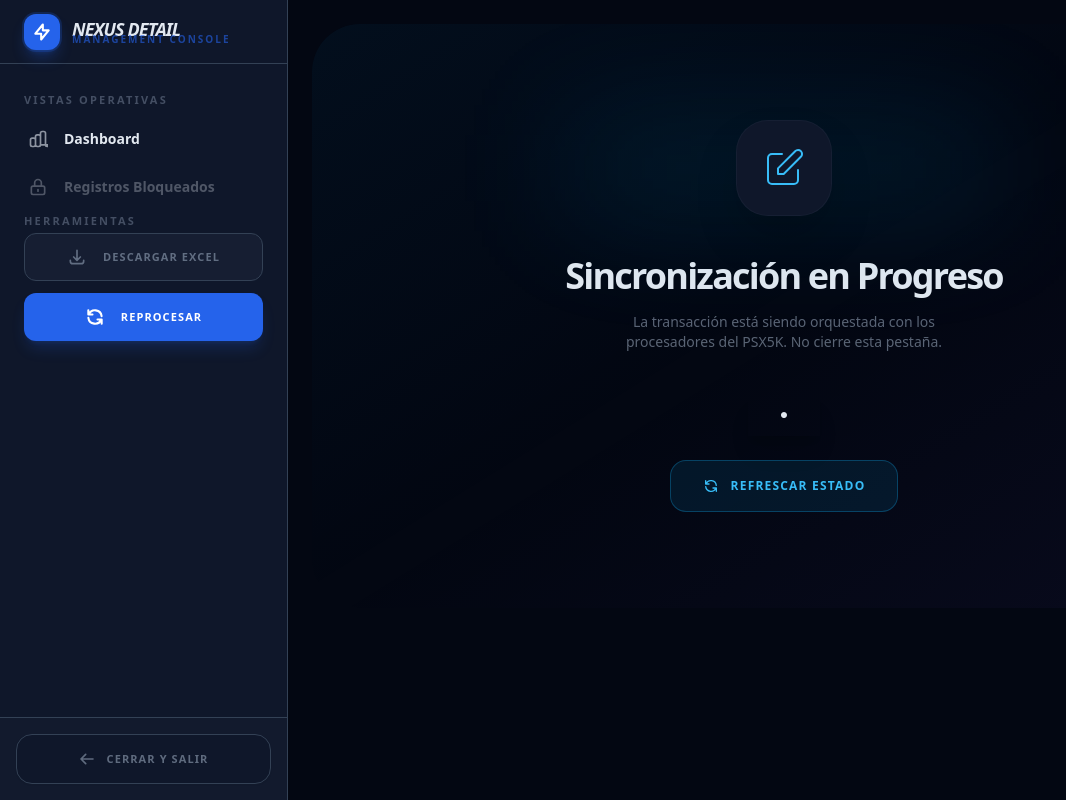
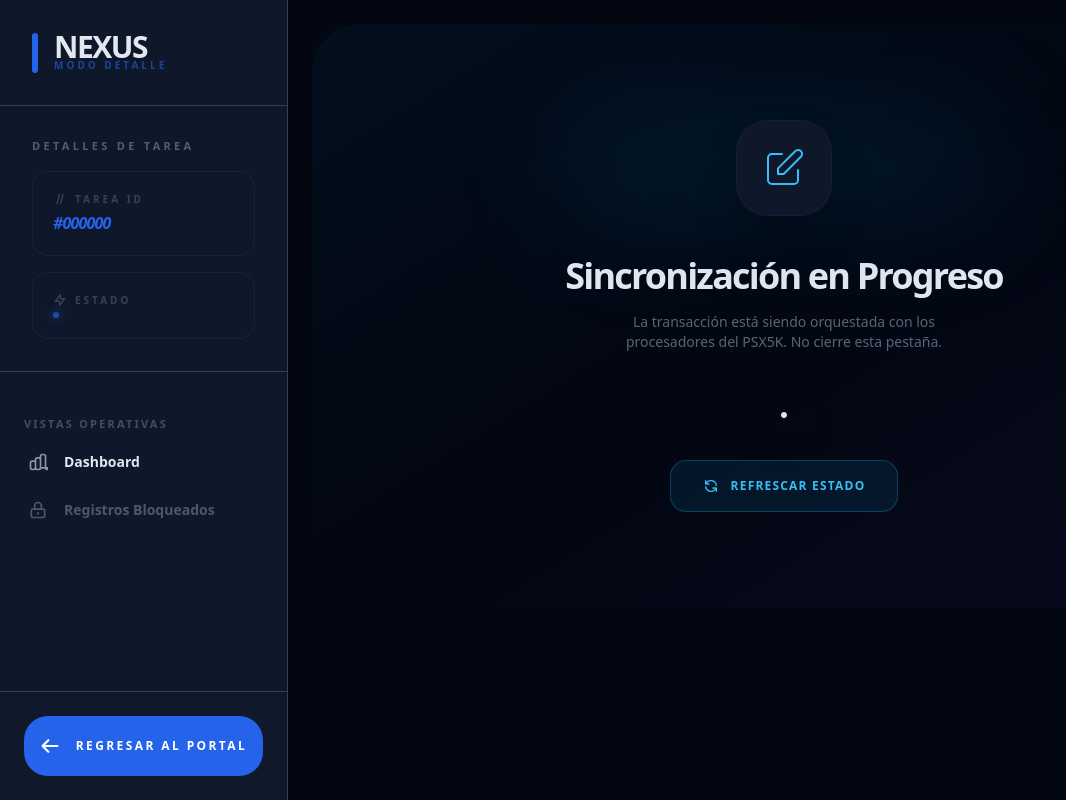
Before and after one commit to dtovar0/c20, a Python web app: template templates/psx_detail.html in a window 1280 px wide. Shown: the whole page, without its empty margins (0-1066 px from the left). Run offline with Jinja, Linux system fonts and the light colour scheme; the template is opened without the code that fills it, so the values that code supplies are empty; some libraries are stand-ins or nearby versions.

Commit message:
Documentacion  y detalles finales v1.0.15

```diff
--- a/templates/psx_detail.html
+++ b/templates/psx_detail.html
@@ -44,20 +44,50 @@
 
         <!-- SIDEBAR NAVIGATION (NEXUS STANDARD SYNC) -->
         <aside class="w-72 bg-panel-fill border-r border-panel-border flex flex-col shrink-0 relative z-20 overflow-hidden">
-            <!-- 1. BRAND HEADER -->
-            <div class="h-16 px-6 border-b border-panel-border flex items-center gap-3 flex-shrink-0">
-                <div class="w-9 h-9 rounded-xl bg-primary flex items-center justify-center shadow-lg shadow-primary/30 ring-2 ring-primary/20 text-white">
-                    <svg class="w-5 h-5" fill="none" stroke="currentColor" viewBox="0 0 24 24"><path stroke-linecap="round" stroke-linejoin="round" stroke-width="2.5" d="M13 10V3L4 14h7v7l9-11h-7z"></path></svg>
-                </div>
-                <div class="flex flex-col -space-y-1">
-                    <span class="text-lg font-black tracking-tighter uppercase text-body-text italic leading-none">NEXUS Detail</span>
-                    <span class="text-[10px] text-primary/60 font-bold uppercase tracking-[0.2em] leading-none">Management Console</span>
+            <!-- 1. BRAND HEADER (ORIGINAL BANNER STYLE) -->
+            <div class="p-8 border-b border-panel-border">
+                <div class="flex items-center gap-4">
+                    <div class="w-1.5 h-10 bg-primary rounded-full shadow-[0_0_15px_rgba(rgb(var(--color-primary)),0.4)]"></div>
+                    <div class="flex flex-col -space-y-1">
+                        <h1 class="text-3xl font-black text-body-text tracking-tighter uppercase leading-none">
+                            {% if sys_config and sys_config.portal_name %}
+                                {{ sys_config.portal_name }}
+                            {% else %}
+                                NEXUS
+                            {% endif %}
+                        </h1>
+                        <span class="text-[10px] font-black text-primary uppercase tracking-[0.3em] whitespace-nowrap opacity-60">MODO DETALLE</span>
+                    </div>
                 </div>
             </div>
 
-            <!-- 2. NAVIGATION MENU -->
+            <!-- 2. TASK CONTEXT -->
+            <div class="p-8 border-b border-panel-border bg-surface-container/5 space-y-4">
+                <h2 class="text-[11px] font-black text-label/50 uppercase tracking-[0.3em] mb-4">DETALLES DE TAREA</h2>
+
+                <div class="p-5 bg-panel-fill border border-panel-border/30 rounded-2xl shadow-sm group hover:border-primary/30 transition-all">
+                    <span class="text-[10px] items-center gap-2 flex uppercase tracking-[0.3em] text-label/30 font-black mb-1">
+                        <svg class="w-3.5 h-3.5" fill="none" stroke="currentColor" viewBox="0 0 24 24"><path stroke-linecap="round" stroke-linejoin="round" stroke-width="2.5" d="M7 20l4-16m2 16l4-16"></path></svg>
+                        Tarea ID
+                    </span>
+                    <span class="text-[16px] font-black text-primary tracking-tighter italic">#{{ "%06d"|format(task.id) }}</span>
+                </div>
+
+                <div class="p-5 bg-panel-fill border border-panel-border/30 rounded-2xl shadow-sm group hover:border-primary/30 transition-all">
+                    <span class="text-[10px] items-center gap-2 flex uppercase tracking-[0.3em] text-label/30 font-black mb-1">
+                        <svg class="w-3.5 h-3.5" fill="none" stroke="currentColor" viewBox="0 0 24 24"><path stroke-linecap="round" stroke-linejoin="round" stroke-width="2.5" d="M13 10V3L4 14h7v7l9-11h-7z"></path></svg>
+                        Estado
+                    </span>
+                    <div class="flex items-center gap-2 font-black {% if task.estado == 'Terminada' %}text-emerald-500{% elif task.estado == 'Error' %}text-rose-500{% else %}text-primary{% endif %} uppercase italic text-sm tracking-tighter">
+                        <span class="w-1.5 h-1.5 rounded-full bg-current animate-pulse shadow-[0_0_8px_currentColor]"></span>
+                        <span>{{ task.estado }}</span>
+                    </div>
+                </div>
+            </div>
+
+            <!-- 3. NAVIGATION MENU -->
             <nav class="flex-grow overflow-y-auto custom-scrollbar p-3 space-y-1">
-                <p class="text-[11px] font-black text-label/40 uppercase tracking-[0.2em] px-3 mt-4 mb-2">Vistas Operativas</p>
+                <p class="text-[11px] font-black text-label/40 uppercase tracking-[0.2em] px-3 mt-8 mb-2">Vistas Operativas</p>
 
                 <button onclick="switchTab('dashboard')" id="tab-trigger-dashboard" class="nav-item tab-trigger nav-item-active w-full px-4 py-3 text-sm font-bold flex items-center gap-4 transition-all group relative">
                     <svg class="w-5 h-5 opacity-60" fill="none" stroke="currentColor" viewBox="0 0 24 24"><path stroke-linecap="round" stroke-linejoin="round" stroke-width="2" d="M9 19v-6a2 2 0 00-2-2H5a2 2 0 00-2 2v6a2 2 0 002 2h2a2 2 0 002-2zm0 0V9a2 2 0 012-2h2a2 2 0 012 2v10m-6 0a2 2 0 002 2h2a2 2 0 002-2m0 0V5a2 2 0 012-2h2a2 2 0 012 2v14a2 2 0 002 2h2a2 2 0 002-2z"></path></svg>
@@ -66,8 +96,8 @@
 
                 {% if task.estado == 'Terminada' or task.estado == 'Error' %}
                 <button onclick="switchTab('logs')" id="tab-trigger-logs" class="nav-item tab-trigger w-full px-4 py-3 text-sm font-bold flex items-center gap-4 transition-all group relative">
-                    <svg class="w-5 h-5 opacity-60" fill="none" stroke="currentColor" viewBox="0 0 24 24"><path stroke-linecap="round" stroke-linejoin="round" stroke-width="2" d="M12 8v4l3 3m6-3a9 9 0 11-18 0 9 9 0 0118 0z"></path></svg>
-                    <span>Historial de Eventos</span>
+                    <svg class="w-5 h-5 opacity-60" fill="none" stroke="currentColor" viewBox="0 0 24 24"><path stroke-linecap="round" stroke-linejoin="round" stroke-width="2" d="M4 7v10c0 2.21 3.582 4 8 4s8-1.79 8-4V7M4 7c0 2.21 3.582 4 8 4s8-1.79 8-4M4 7c0-2.21 3.582-4 8-4s8 1.79 8 4m0 5c0 2.21-3.582 4-8 4s-8-1.79-8-4"></path></svg>
+                    <span>Tabla de Datos</span>
                 </button>
                 <button onclick="switchTab('cmd')" id="tab-trigger-cmd" class="nav-item tab-trigger w-full px-4 py-3 text-sm font-bold flex items-center gap-4 transition-all group relative">
                     <svg class="w-5 h-5 opacity-60" fill="none" stroke="currentColor" viewBox="0 0 24 24"><path stroke-linecap="round" stroke-linejoin="round" stroke-width="2" d="M8 9l3 3-3 3m5 0h3M5 20h14a2 2 0 002-2V6a2 2 0 00-2-2H5a2 2 0 00-2 2v12a2 2 0 002 2z"></path></svg>
@@ -79,25 +109,13 @@
                     <span class="text-sm font-bold truncate">Registros Bloqueados</span>
                 </div>
                 {% endif %}
-
-                <p class="text-[11px] font-black text-label/40 uppercase tracking-[0.2em] px-3 mt-8 mb-2">Herramientas</p>
-                <div class="px-3 space-y-3">
-                    <button id="downloadDuplicatesBtn" class="psx-action-btn w-full h-12 rounded-xl bg-label/5 text-label/60 border border-panel-border hover:bg-primary/10 hover:text-primary hover:border-primary/30 transition-all active:scale-95 flex items-center justify-center gap-4 group" data-nx-tooltip="Bajar Excel">
-                        <svg class="w-5 h-5 group-hover:-translate-y-0.5 transition-transform" fill="none" stroke="currentColor" viewBox="0 0 24 24"><path stroke-linecap="round" stroke-linejoin="round" stroke-width="2" d="M4 16v1a3 3 0 003 3h10a3 3 0 003-3v-1m-4-4l-4 4m0 0l-4-4m4 4V4"></path></svg>
-                        <span class="text-[11px] font-black uppercase tracking-widest">Descargar Excel</span>
-                    </button>
-                    <button id="processDuplicatesBtn" class="psx-action-btn w-full h-12 rounded-xl bg-primary text-white font-black text-[11px] uppercase tracking-widest flex items-center justify-center gap-4 hover:scale-[1.02] active:scale-95 transition-all shadow-lg shadow-primary/20">
-                        <svg class="w-5 h-5" fill="none" stroke="currentColor" viewBox="0 0 24 24"><path stroke-linecap="round" stroke-linejoin="round" stroke-width="2.5" d="M4 4v5h.582m15.356 2A8.001 8.001 0 004.582 9m0 0H9m11 11v-5h-.581m0 0a8.003 8.003 0 01-15.357-2m15.357 2H15"></path></svg>
-                        <span>Reprocesar</span>
-                    </button>
-                </div>
             </nav>
 
-            <!-- 3. FOOTER ACTIONS -->
-            <div class="p-4 border-t border-panel-border bg-surface-container/20">
-                <button onclick="window.location.href='/'" class="w-full flex items-center justify-center gap-3 py-4 rounded-2xl bg-panel-fill border border-panel-border text-label/60 font-black text-[11px] uppercase tracking-widest hover:border-primary hover:text-primary transition-all shadow-sm active:scale-95 group">
-                    <svg class="w-4 h-4 group-hover:-translate-x-1 transition-transform" fill="none" stroke="currentColor" viewBox="0 0 24 24"><path stroke-linecap="round" stroke-linejoin="round" stroke-width="2.5" d="M10 19l-7-7m0 0l7-7m-7 7h18"></path></svg>
-                    Cerrar y Salir
+            <!-- 3. FOOTER BANNER -->
+            <div class="p-6 border-t border-panel-border bg-surface-container/10">
+                <button onclick="window.location.href='/'" class="w-full flex items-center justify-center gap-4 py-5 rounded-3xl bg-primary text-white font-black text-[12px] uppercase tracking-[0.2em] hover:scale-[1.02] hover:shadow-2xl hover:shadow-primary/30 transition-all active:scale-95 group">
+                    <svg class="w-5 h-5 transition-transform group-hover:-translate-x-1" fill="none" stroke="currentColor" viewBox="0 0 24 24"><path stroke-linecap="round" stroke-linejoin="round" stroke-width="2.5" d="M10 19l-7-7m0 0l7-7m-7 7h18"></path></svg>
+                    Regresar al Portal
                 </button>
             </div>
         </aside>
@@ -132,7 +150,7 @@
                         <div class="grid grid-cols-1 lg:grid-cols-2 gap-6 h-full min-h-0 relative z-10">
 
                             <!-- LEFT PANEL: OPERATIONAL CONTEXT -->
-                            <div class="tab-panel-inner bg-panel-fill border-2 border-dashed border-panel-border rounded-3xl p-8 flex flex-col h-full overflow-y-auto custom-scrollbar transition-all hover:bg-primary/[0.02]">
+                            <div class="tab-panel-inner bg-panel-fill border-2 border-dashed border-panel-border rounded-3xl p-8 flex flex-col h-full overflow-y-auto custom-scrollbar transition-all">
                                 <label class="block text-[12px] font-black text-label uppercase tracking-[0.2em] mb-8 px-1 text-center">Detalles de Operación</label>
 
                                 <div class="space-y-10 flex-1">
@@ -225,13 +243,13 @@
                             </div>
 
                             <!-- RIGHT PANEL: TELEMETRY -->
-                            <div class="tab-panel-inner bg-panel-fill border-2 border-dashed border-panel-border rounded-3xl p-8 flex flex-col h-full overflow-y-auto custom-scrollbar transition-all hover:bg-primary/[0.02]">
+                            <div class="tab-panel-inner bg-panel-fill border-2 border-dashed border-panel-border rounded-3xl p-8 flex flex-col h-full overflow-y-auto custom-scrollbar">
                                 <label class="block text-[12px] font-black text-label uppercase tracking-[0.2em] mb-8 px-1 text-center">Telemetría Operativa</label>
 
                                 <div class="space-y-10 flex-1">
                                     <!-- Main Metric Card -->
-                                    <div class="bg-surface-container/40 rounded-[28px] border border-panel-border p-8 relative overflow-hidden group">
-                                        <div class="absolute -right-4 -bottom-4 opacity-5 group-hover:scale-110 transition-transform duration-700">
+                                    <div class="bg-surface-container/40 rounded-[28px] border border-panel-border p-8 relative overflow-hidden">
+                                        <div class="absolute -right-4 -bottom-4 opacity-5 transition-transform duration-700">
                                             <svg class="w-32 h-32" fill="currentColor" viewBox="0 0 24 24"><path d="M13 3v6h8V3h-8zm0 18h8v-10h-8v10zM3 21h8v-6H3v6zM3 3v10h8V3H3z"/></svg>
                                         </div>
                                         <div class="flex items-center gap-4 mb-4">
@@ -248,11 +266,11 @@
 
                                     <!-- Status Grid -->
                                     <div class="grid grid-cols-3 gap-4">
-                                        <div class="bg-emerald-500/5 border border-emerald-500/10 rounded-2xl p-5 text-center transition-all hover:bg-emerald-500/10">
+                                        <div class="bg-emerald-500/5 border border-emerald-500/10 rounded-2xl p-5 text-center transition-all">
                                             <p class="text-[10px] font-black uppercase tracking-widest text-emerald-500/60 mb-2">Éxito</p>
                                             <p class="text-2xl font-black text-emerald-500 tabular-nums">{{ task.resumen.ok }}</p>
                                         </div>
-                                        <div class="bg-amber-500/5 border border-amber-500/10 rounded-2xl p-5 text-center transition-all hover:bg-amber-500/10">
+                                        <div class="bg-amber-500/5 border border-amber-500/10 rounded-2xl p-5 text-center transition-all">
                                             {% if task.job.force %}
                                                 <p class="text-[10px] font-black uppercase tracking-widest text-sky-500/60 mb-2">Forzado</p>
                                                 <p class="text-2xl font-black text-sky-500 tabular-nums">{{ task.resumen.force_ok }}</p>
@@ -261,7 +279,7 @@
                                                 <p class="text-2xl font-black text-amber-500 tabular-nums">{{ task.resumen.dup or 0 }}</p>
                                             {% endif %}
                                         </div>
-                                        <div class="bg-rose-500/5 border border-rose-500/10 rounded-2xl p-5 text-center transition-all hover:bg-rose-500/10">
+                                        <div class="bg-rose-500/5 border border-rose-500/10 rounded-2xl p-5 text-center transition-all">
                                             <p class="text-[10px] font-black uppercase tracking-widest text-rose-500/60 mb-2">Falla</p>
                                             <p class="text-2xl font-black text-rose-500 tabular-nums">{{ task.resumen.fail }}</p>
                                         </div>
```
Also changed, not shown: assets/js/psx-detail.js (+13 -2 lines).
